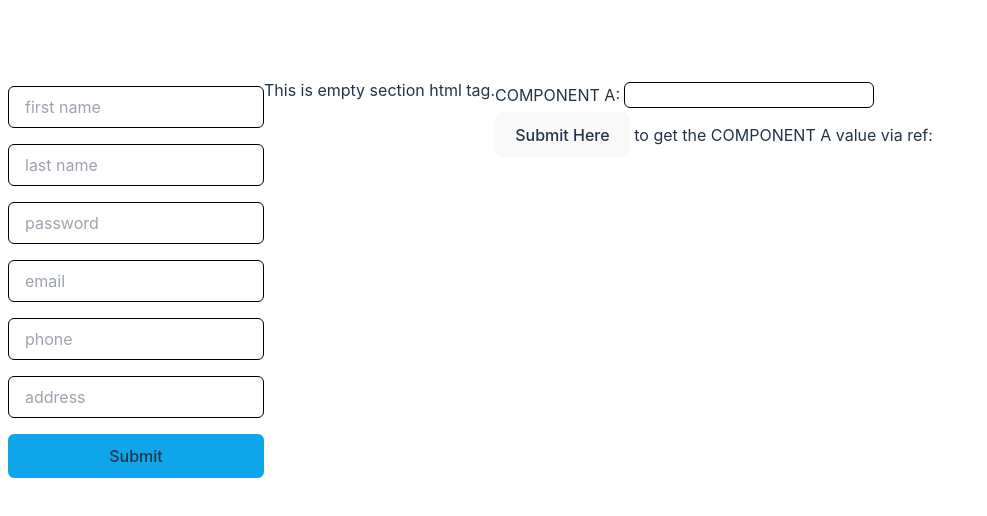
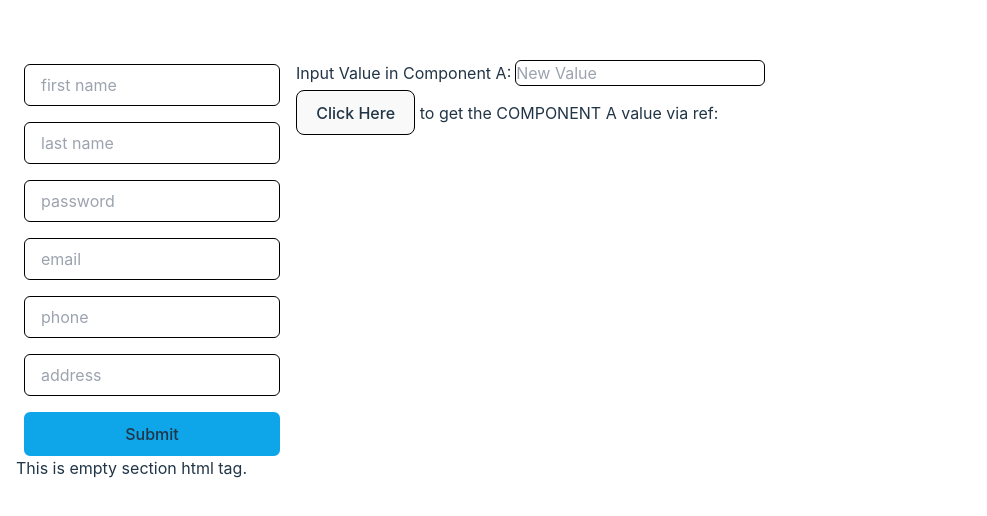
Before and after one commit to SvilenGrandzhan/react-useState-multipleForms, a React (Vite) app: page / in a window 1280 px wide. Shown: the part 122-638 px from the top of the page, without its empty margins (0-987 px from the left). Built offline with nearby package versions, Linux system fonts and the light colour scheme.

Commit message:
Mid day Commit 20240111

```diff
--- a/src/App.css
+++ /dev/null
@@ -1,8 +0,0 @@
-.App {
-    display: flex;
-}
-
-.compDiv {
-    display: flex;
-    flex-direction: row;
-}
--- a/src/App.jsx
+++ b/src/App.jsx
@@ -1,4 +1,3 @@
-import "./App.css";
 import { useState, useRef } from "react";
 import Form from "./components/Form";
 import Print from "./components/Print";
@@ -19,12 +18,14 @@ function App() {
   });
 
   return (
-    <div className="App">
-      {/* Passing managing state function as props to child */}
-      <Form setForm={setForm}/>
-      {/* Passing input date as props to other child */}
-      <Print form={form}/>
-      <div className="CompDiv">
+    <div className="flex">
+      <div className="flex flex-col mx-4">
+        {/* Passing managing state function as props to child */}
+        <Form setForm={setForm}/>
+        {/* Passing input date as props to other child */}
+        <Print form={form}/>
+      </div>
+      <div className="flex flex-col">
         <ComponentA elRef={elementRef}/>
         <ComponentB getRefFrom={elementRef}/>
       </div>
--- a/src/components/ComponentA.jsx
+++ b/src/components/ComponentA.jsx
@@ -2,8 +2,8 @@
 function ComponentA({ elRef }) {
     return (
       <p>
-        COMPONENT A:
-        <input className="border border-black rounded-md m-1" ref={elRef} />
+        Input Value in Component A:
+        <input placeholder="New Value" className="border border-black rounded-md m-1" ref={elRef} />
       </p>
     );
   }
--- a/src/components/ComponentB.jsx
+++ b/src/components/ComponentB.jsx
@@ -7,8 +7,8 @@ function ComponentB({ getRefFrom }) {
 
   return (
     <p>
-      <button type="button" onClick={submit}>
-        Submit Here
+      <button className="border border-black" type="button" onClick={submit}>
+        Click Here
       </button>{" "}
       to get the COMPONENT A value via ref: {value}
     </p>
```
